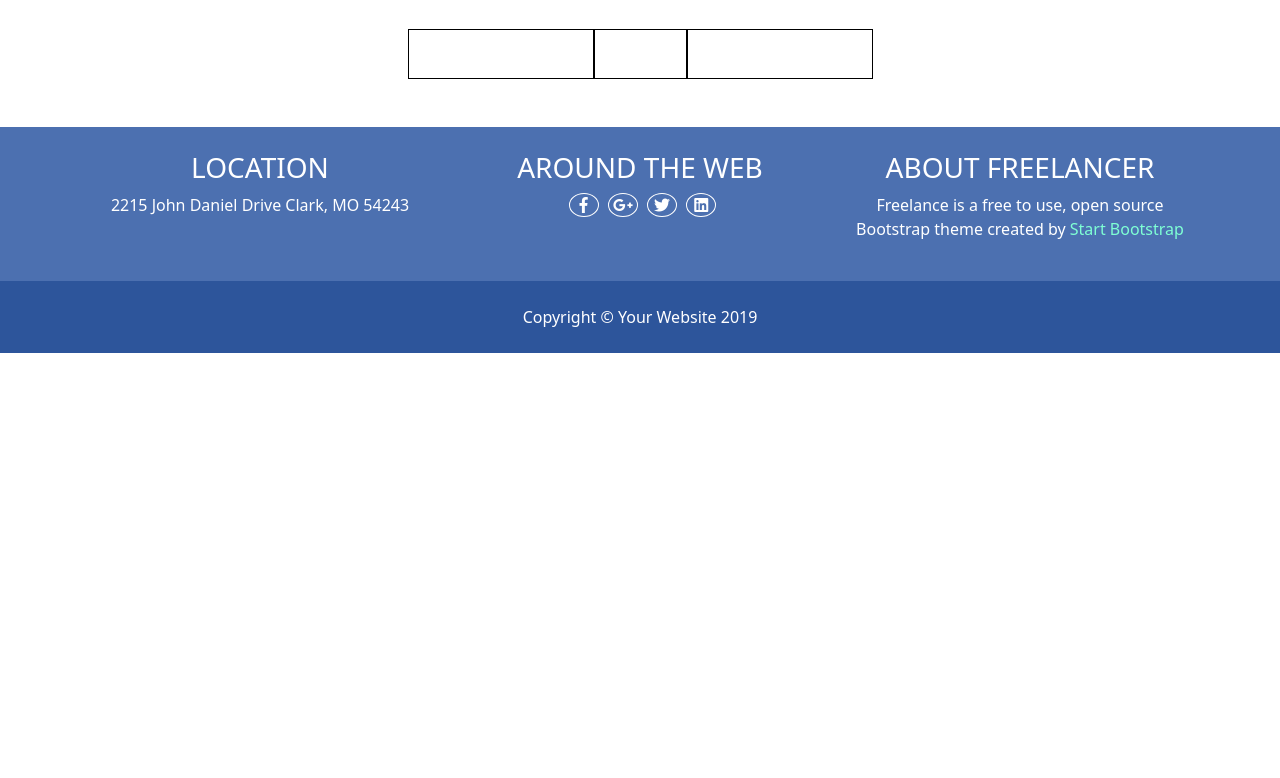
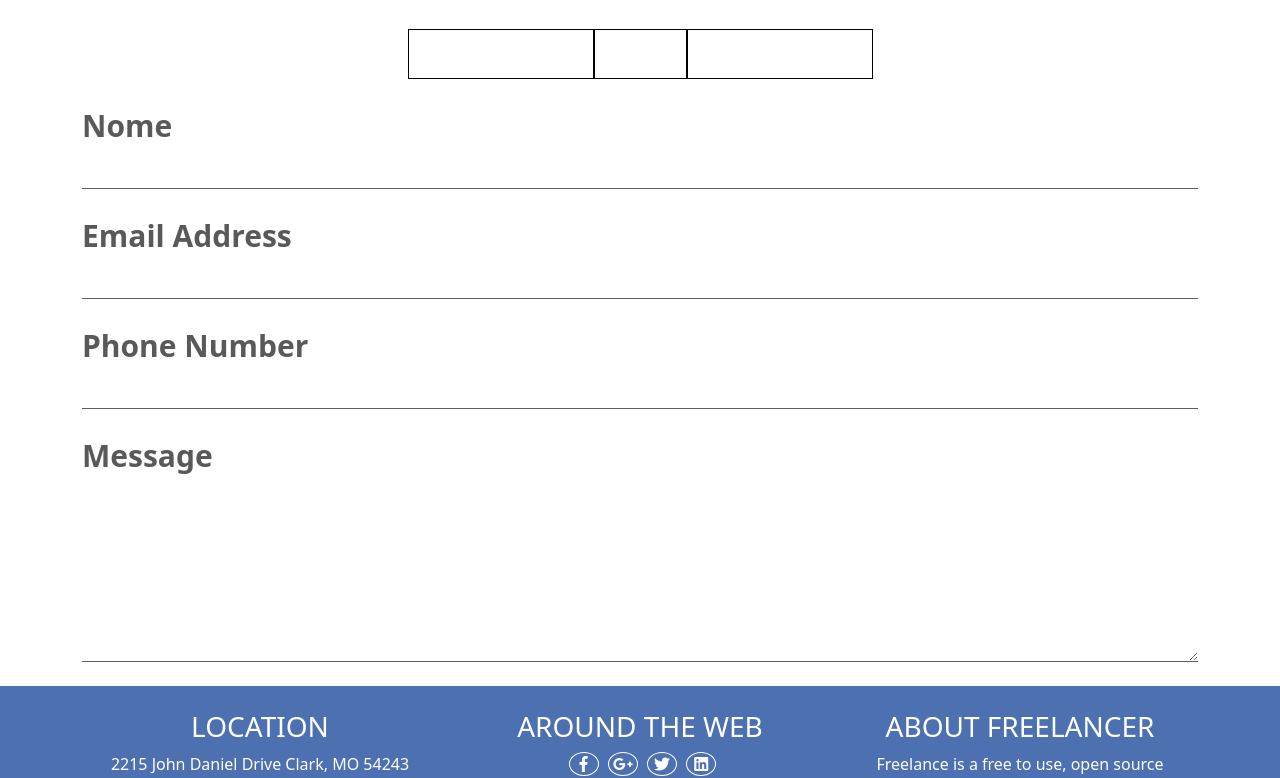
Before and after one commit to santocaridi99/html-css-bootstrap-freelancer, a plain HTML site: page index.html in a window 1280 px wide. Shown: the part 2022-2800 px from the top of the page. Before the commit the page ends 2375 px from the top, so only its background shows below. Drawn offline with nearby package versions, Linux system fonts and the light colour scheme.

Commit message:
esempio form

```diff
--- a/css/style.css
+++ b/css/style.css
@@ -61,6 +61,25 @@
     color: white;
 }
 
+.form-control{
+    border:0;
+    border-bottom:1px solid rgb(94, 92, 92);
+    border-radius: 0;
+    padding: 0;
+    padding-bottom: 40px;
+    font-size: 30px;
+}
+.form-control::placeholder{
+    color: rgb(90, 89, 89);
+    font-weight: 600;
+}
+
+.form-label{
+    font-size: 30px;
+    color: rgb(90, 89, 89);
+    font-weight: 600;
+}
+
 
 /* ------------------------------------ */
 @media screen and (max-width: 768px){
--- a/index.html
+++ b/index.html
@@ -8,6 +8,7 @@
     <link rel="stylesheet" href="https://use.fontawesome.com/releases/v5.7.1/css/all.css" integrity="sha384-fnmOCqbTlWIlj8LyTjo7mOUStjsKC4pOpQbqyi7RrhN7udi9RwhKkMHpvLbHG9Sr" crossorigin="anonymous">
     <link href="https://cdn.jsdelivr.net/npm/bootstrap@5.0.2/dist/css/bootstrap.min.css" rel="stylesheet" integrity="sha384-EVSTQN3/azprG1Anm3QDgpJLIm9Nao0Yz1ztcQTwFspd3yD65VohhpuuCOmLASjC" crossorigin="anonymous">
     <link rel="stylesheet" href="css/style.css">
+    <script src="https://cdn.jsdelivr.net/npm/bootstrap@5.0.2/dist/js/bootstrap.bundle.min.js" integrity="sha384-MrcW6ZMFYlzcLA8Nl+NtUVF0sA7MsXsP1UyJoMp4YLEuNSfAP+JcXn/tWtIaxVXM" crossorigin="anonymous"></script>
 </head>
 <body>
     <nav class="navbar navbar-expand-sm navbar-light colornav">
@@ -57,7 +58,7 @@
                 </div>
             </div>
             <div class="text-center white mb-4 mt-4 description">
-                <h3>GRAPHIC ARTIST - WEB DEVELOPER - ILLUSTRATOR</h3>
+                <h3>GRAPHIC ARTIST - WEB DESIGNER - ILLUSTRATOR</h3>
             </div>
 
         </div>
@@ -154,6 +155,13 @@
                     </div>
                 </div>
             </div>
+            <form>
+                <input class="form-control form-control-lg mb-4" type="text" placeholder="Nome" aria-label=".form-control-lg example">
+                <input class="form-control form-control-lg mb-4" type="email" placeholder="Email Address" aria-label=".form-control-lg example">
+                <input class="form-control form-control-lg mb-4" type="number" placeholder="Phone Number" aria-label=".form-control-lg example">
+                <label for="exampleFormControlTextarea1" class="form-label">Message</label>
+                <textarea class="form-control" id="exampleFormControlTextarea1" rows="3"></textarea>
+            </form>
 
         </div>
     </div>
@@ -161,13 +169,13 @@
         <div class="container">
             <div class="row justify-content-center">
 
-                    <div class="col-12 col-sm-4">
+                    <div class="col-12 col-sm-4 mb-4">
                         <div class="text-center white">
                             <h3>LOCATION</h3>
                             <p>2215 John Daniel Drive Clark, MO 54243</p>
                         </div>
                     </div>
-                    <div class="col-12 col-sm-4">
+                    <div class="col-12 col-sm-4 mb-4">
                         <div class="text-center white">
                             <h3>AROUND THE WEB</h3>
                             <i class="sito fab fa-facebook-f"></i>
@@ -176,7 +184,7 @@
                             <i class="sito fab fa-linkedin"></i>
                         </div>
                     </div>
-                    <div class="col-12 col-sm-4">
+                    <div class="col-12 col-sm-4 mb-4">
                         <div class="text-center white">
                             <h3>ABOUT FREELANCER</h3>
                             <p>Freelance is a free to use, open source Bootstrap theme created by <span>Start Bootstrap</span></p>
```
